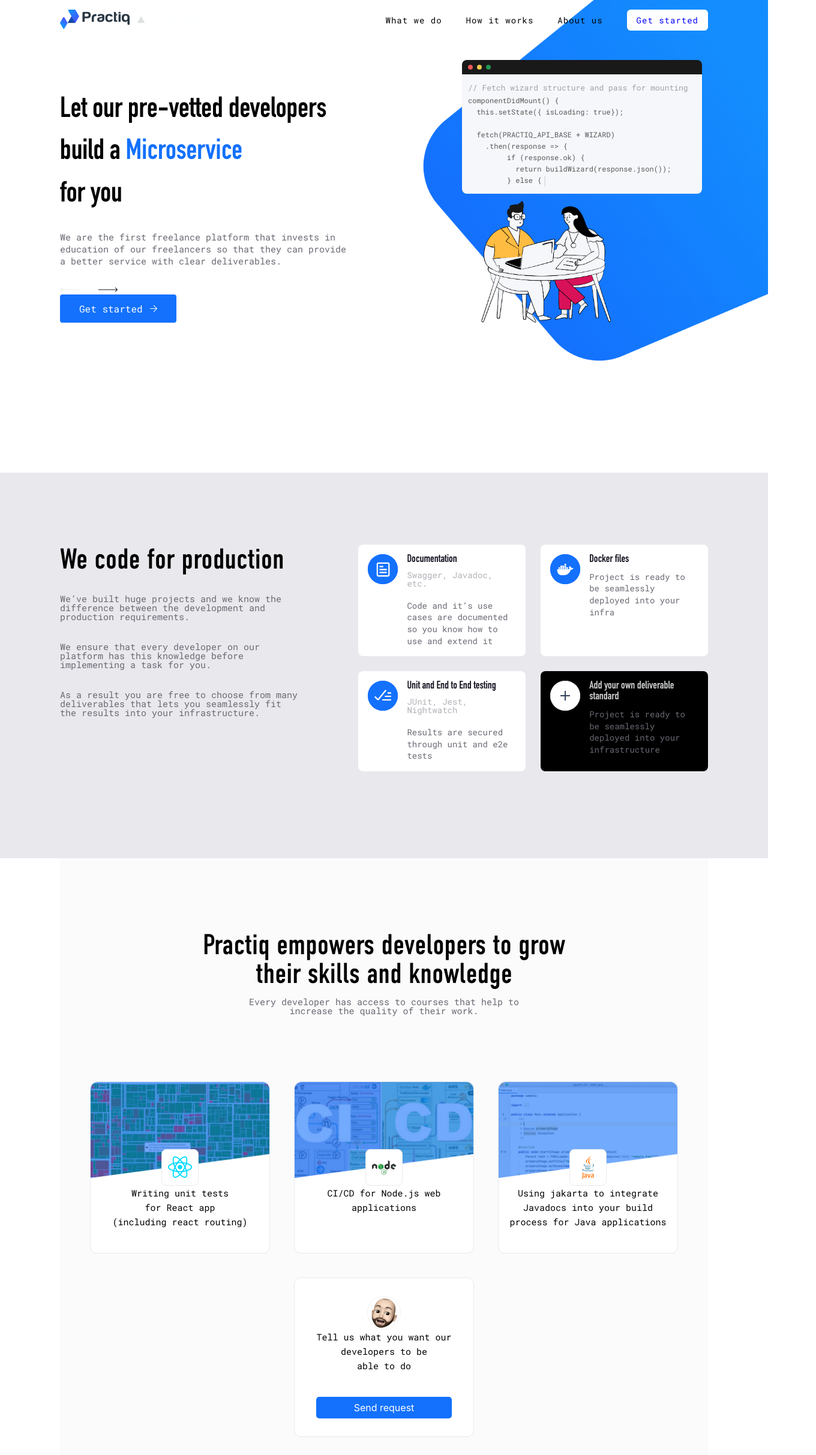
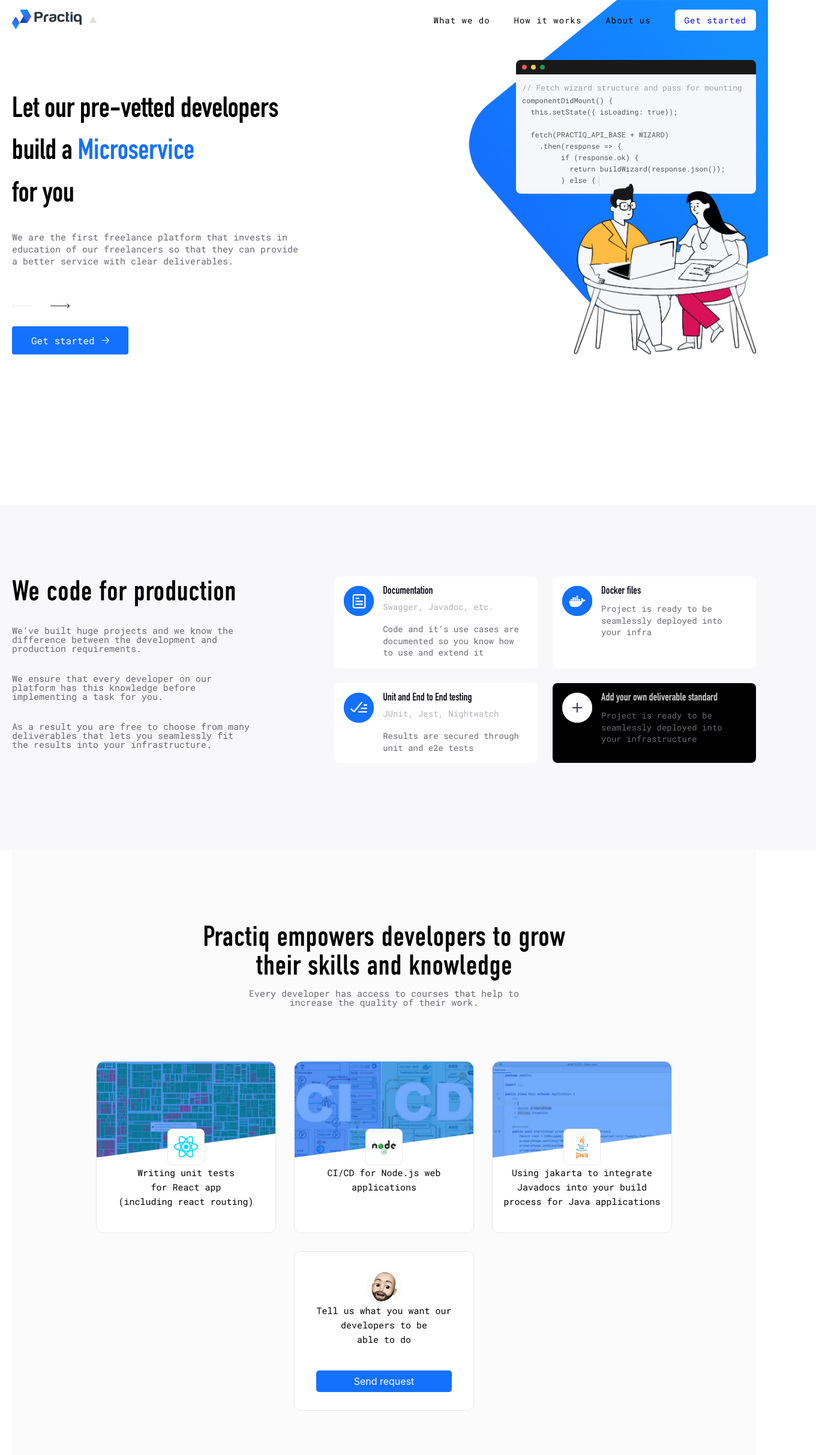
Before and after one commit to Practiq-io/company-landing, a React (Create React App) app: page / in a window 1280 px wide. Shown: the top 2426 px of the page at 60% size, 1360 px wide, since content can reach past the window. Built offline with nearby package versions, Linux system fonts and the light colour scheme.

Commit message:
fixed paddings/margins across all three blocs, fixed adaptive sizes of several images

```diff
--- a/src/components/LandingPageBlocks/HeroBlock/HeroBlock.css
+++ b/src/components/LandingPageBlocks/HeroBlock/HeroBlock.css
@@ -85,8 +85,9 @@
 	position: absolute;
 	top: 0;
 	right: 0;
-	width: 50%;
+	width: 39%;
 	z-index: -1;
+	max-width: 942px;
 }
 @media screen and (max-width: 1000px) {
 	section > img.large_image {
@@ -148,14 +149,14 @@
 }
 section .grid_wrapper .section_title h1 {
 	font-family: "DINE-1451";
-	font-size: 3.875rem;
+	font-size: 3rem;
 	line-height: 70px;
 	padding-bottom: 24px;
 }
 @media screen and (min-width: 1600px) {
 	section .grid_wrapper .section_title h1 {
 		width: 720px;
-		font-size: 3.875rem;
+		font-size: 3rem;
 	}
 }
 @media screen and (min-width: 1200px) {
@@ -375,12 +376,14 @@
 }
 section .grid_wrapper .code_window {
 	grid-area: code;
-	justify-self: start;
+	justify-self: end;
 }
 @media screen and (max-width: 1000px) {
 	section .grid_wrapper .code_window {
 		-webkit-align-self: center;
 		align-self: center;
+		justify-self: start;
+		margin-left: 10px;
 	}
 }
 section .grid_wrapper .code_window .code_block {
@@ -394,6 +397,9 @@
 	border-radius: 0 0 8px 8px;
 }
 @media screen and (max-width: 1200px) {
+
+
+
 	section .grid_wrapper .code_window .code_block {
 		width: 350px;
 		height: 180px;
@@ -430,10 +436,7 @@
 	display: -webkit-flex;
 	display: -moz-box;
 	display: flex;
-	-webkit-box-pack: center;
-	-webkit-justify-content: center;
-	-moz-box-pack: center;
-	justify-content: center;
+	justify-content: flex-end;
 }
 @media screen and (max-width: 1000px) {
 	section .grid_wrapper .working_image {
@@ -444,13 +447,13 @@
 	}
 }
 section .grid_wrapper .working_image img {
-	margin-top: -50px;
-	max-width: 40%;
+	margin-top: -79px;
+	max-width: 49%;
+	z-index: 2;
 }
 @media screen and (max-width: 1200px) {
 	section .grid_wrapper .working_image img {
-		max-width: 38%;
-		margin-top: -30px;
+		max-width: 49%;
 	}
 }
 @media screen and (max-width: 1000px) {
--- a/src/components/LandingPageBlocks/HeroBlock/HeroBlock.js
+++ b/src/components/LandingPageBlocks/HeroBlock/HeroBlock.js
@@ -1,5 +1,5 @@
 import React, { useEffect } from "react";
-import background from "../../../image/bg.png";
+import background from "../../../image/bg2.png";
 import working from "../../../image/working.png";
 import arrow1 from "../../../image/Arrow1.png";
 import arrow2 from "../../../image/Arrow2.png";
--- a/src/components/LandingPageBlocks/PromoBlock/PromoBlock.css
+++ b/src/components/LandingPageBlocks/PromoBlock/PromoBlock.css
@@ -1,7 +1,9 @@
 .PB-Section {
-	background-color: #e9e9ed;
+	background-color: #f8f8fa;
 	margin: 0 -100px;
 	margin-top: 250px;
+	z-index: -2;
+    position: relative;
 }
 @media screen and (max-width: 1000px) {
 	.PB-Section {
@@ -40,7 +42,7 @@
 		-webkit-align-items: center;
 		-moz-box-align: center;
 		align-items: center;
-		padding: 0;
+		padding: 100px 0 0 0;
 	}
 }
 .PB-Section .content_wrapper .weCode {
--- a/src/components/LandingPageBlocks/PromoBlock/PromoCard/PromoCardCustomize/PromoCardCustomize.css
+++ b/src/components/LandingPageBlocks/PromoBlock/PromoCard/PromoCardCustomize/PromoCardCustomize.css
@@ -78,3 +78,10 @@
 		max-width: 60%;
 	}
 }
+
+@media screen and (max-width: 600px) {
+	.promo-card-Customize-body {
+		margin-left: 0;
+		max-width: 80%;
+	}
+}
--- a/src/components/LandingPageBlocks/TaskBlock/TaskBlock.css
+++ b/src/components/LandingPageBlocks/TaskBlock/TaskBlock.css
@@ -9,10 +9,10 @@
 	display: flex;
 	-webkit-flex-wrap: wrap;
 	flex-wrap: wrap;
-	-webkit-box-pack: center;
-	-webkit-justify-content: center;
-	-moz-box-pack: center;
-	justify-content: center;
+	-webkit-box-pack: justify;
+	-webkit-justify-content: space-between;
+	-moz-box-pack: justify;
+	justify-content: space-between;
 }
 h2 {
 	font-size: 3rem;
@@ -31,16 +31,9 @@
 	margin: 0 auto;
 	padding: 16px 0 90px 0;
 }
-@media screen and (max-width: 1000px) {
-	.TB-Section .TB-content .center {
-		-webkit-box-pack: center;
-		-webkit-justify-content: center;
-		-moz-box-pack: center;
+@media screen and (max-width: 1280px) {
+	.TB-code-box {
 		justify-content: center;
-		display: -webkit-box;
-		display: -webkit-flex;
-		display: -moz-box;
-		display: flex;
 	}
 }
 .TB-Section .TB-content .center .TB-card {
@@ -54,6 +47,17 @@
 	justify-content: space-between;
 }
 @media screen and (max-width: 1000px) {
+
+	.TB-Section .TB-content .center {
+		-webkit-box-pack: center;
+		-webkit-justify-content: center;
+		-moz-box-pack: center;
+		justify-content: center;
+		display: -webkit-box;
+		display: -webkit-flex;
+		display: -moz-box;
+		display: flex;
+	}
 	.TB-Section .TB-content .center .TB-card {
 		-webkit-box-orient: vertical;
 		-webkit-box-direction: normal;
--- a/src/components/LandingPageBlocks/TaskBlock/TaskCard/TaskCard.css
+++ b/src/components/LandingPageBlocks/TaskBlock/TaskCard/TaskCard.css
@@ -1,6 +1,5 @@
 .TC-Cardbox {
 	width: 300px;
-	margin: 20px 20px;
 	background: rgb(255, 255, 255);
 	border-radius: 11px;
 	border: solid 1px #e9e9ed;
@@ -45,6 +44,12 @@
 
 .TC-text-body {
 	margin-bottom: 40px;
+}
+
+@media screen and (max-width: 1280px) {
+	.TC-Cardbox {
+		margin: 0 15px 30px 15px;
+	}
 }
 
 @media screen and (max-width: 500px) {
--- a/src/components/LandingPageBlocks/TaskBlock/TaskCard/TaskCardRequest/TaskCardRequest.css
+++ b/src/components/LandingPageBlocks/TaskBlock/TaskCard/TaskCardRequest/TaskCardRequest.css
@@ -12,8 +12,8 @@
 }
 
 .TCR-Cardbox {
+	box-sizing: border-box;
 	width: 300px;
-	margin: 20px 20px;
 	background: rgb(255, 255, 255);
 	border-radius: 11px;
 	border: solid 1px #e9e9ed;
@@ -77,6 +77,12 @@
 
 .TCR-text-body {
 	margin-bottom: 40px;
+}
+
+@media screen and (max-width: 1280px) {
+	.TCR-Cardbox {
+		margin: 0 15px 30px 15px;
+	}
 }
 
 @media screen and (max-width: 500px) {
--- a/src/containers/App/App.css
+++ b/src/containers/App/App.css
@@ -1,23 +1,22 @@
 .App {
-	max-width: 1920px;
+	max-width: 1320px;
 	margin: 0 auto;
-	padding: 0 100px;
 }
 
-@media screen and (max-width: 1100px) {
+@media screen and (max-width: 1345px) {
 	.App {
-		padding: 0 50px;
+		padding: 0 20px;
 	}
 }
 
 @media screen and (max-width: 1000px) {
 	.App {
-		padding: 0 20px;
+		padding: 0 10px;
 	}
 }
 
 @media screen and (max-width: 500px) {
 	.App {
-		padding: 0 10px;
+		padding: 0 5px;
 	}
 }
```
Also changed, not shown: src/image/bg2.png (added).
